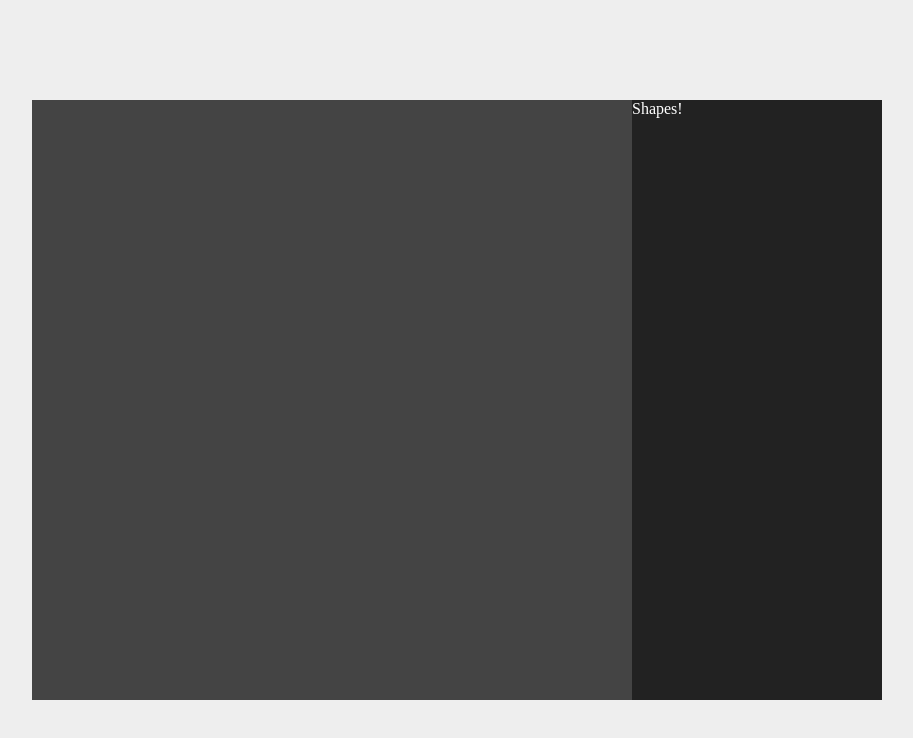
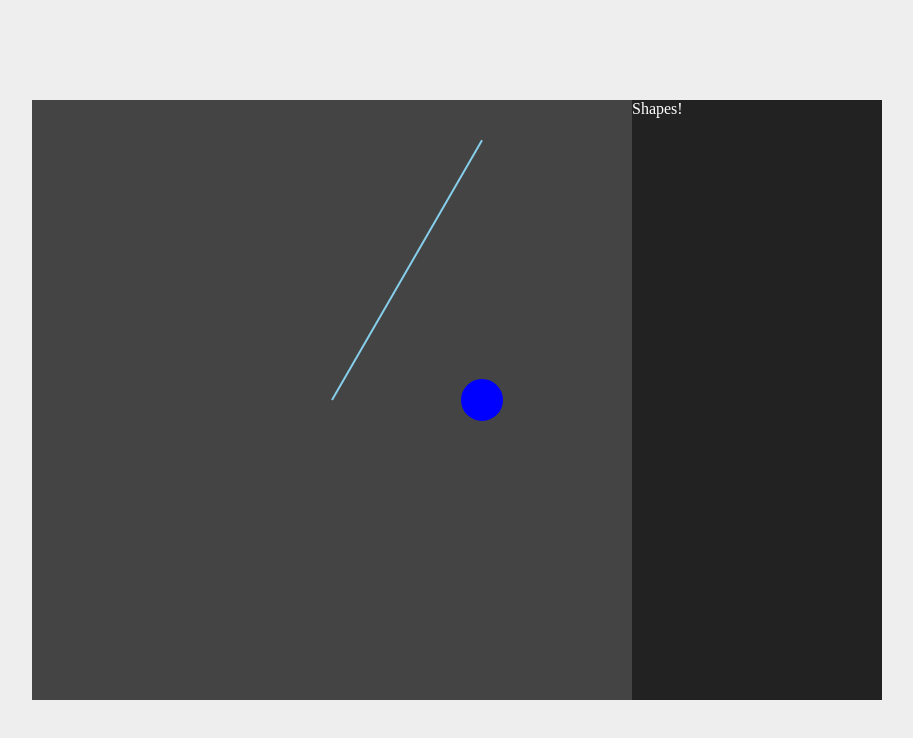
Before and after one commit to courtneynguyen/math_toys, a plain HTML site: page index.html in a window 1280 px wide. Shown: the whole page, without its empty margins (183-1096 px from the left). Drawn offline with Linux system fonts and the light colour scheme.

Commit message:
rotation!

```diff
--- a/exercise-2-clock.js
+++ b/exercise-2-clock.js
@@ -9,12 +9,11 @@ var Clock = function(vec2, rpm){
 };
 
 Clock.prototype.update = function() {
-	this.x2 += 10;
-	this.y2 += 10;
+	this.secondHand.rotate(10 * deg);
 };
 
 Clock.prototype.render = function(){
-	draw.line(this.x, this.y, this.x2, this.y2);
+	draw.line(0, 0, this.secondHand.x, this.secondHand.y);
 };
 
 Clock.prototype.start = function() {
--- a/index.html
+++ b/index.html
@@ -39,6 +39,7 @@
 
 	<script src="./vec2.js"></script>
 	<script src="./setup.js"></script>
+	<script src="./exercise-1.js"></script>
 	<script src="./exercise-2-clock.js"></script>
 	</body>
 </html>
--- a/setup.js
+++ b/setup.js
@@ -60,7 +60,7 @@ var updateLoop = function () {
 var intervalId;
 var start = function(){
 	resizeWindow();
-	intervalId = setInterval(updateLoop, 1000/30);
+	intervalId = setInterval(updateLoop, 1000/6);
 };
 var stop = function(){
 	clearInterval(intervalId);
--- a/vec2.js
+++ b/vec2.js
@@ -1,7 +1,17 @@
 var Vector2 = function(x, y){
 	this.x = x;
 	this.y = y;
-	this.angle = 0;
+	this.angle = function(){
+		return Math.atan2(this.y,this.x);
+	};
+	this.length = function() {
+		var t = this;
+		return Math.sqrt(t.sqlen());
+	};
+	this.sqlen = function(){
+		var t = this;
+		return ((t.x*t.x) + (t.y*t.y));
+	}
 };
 
 Vector2.prototype = {
```
